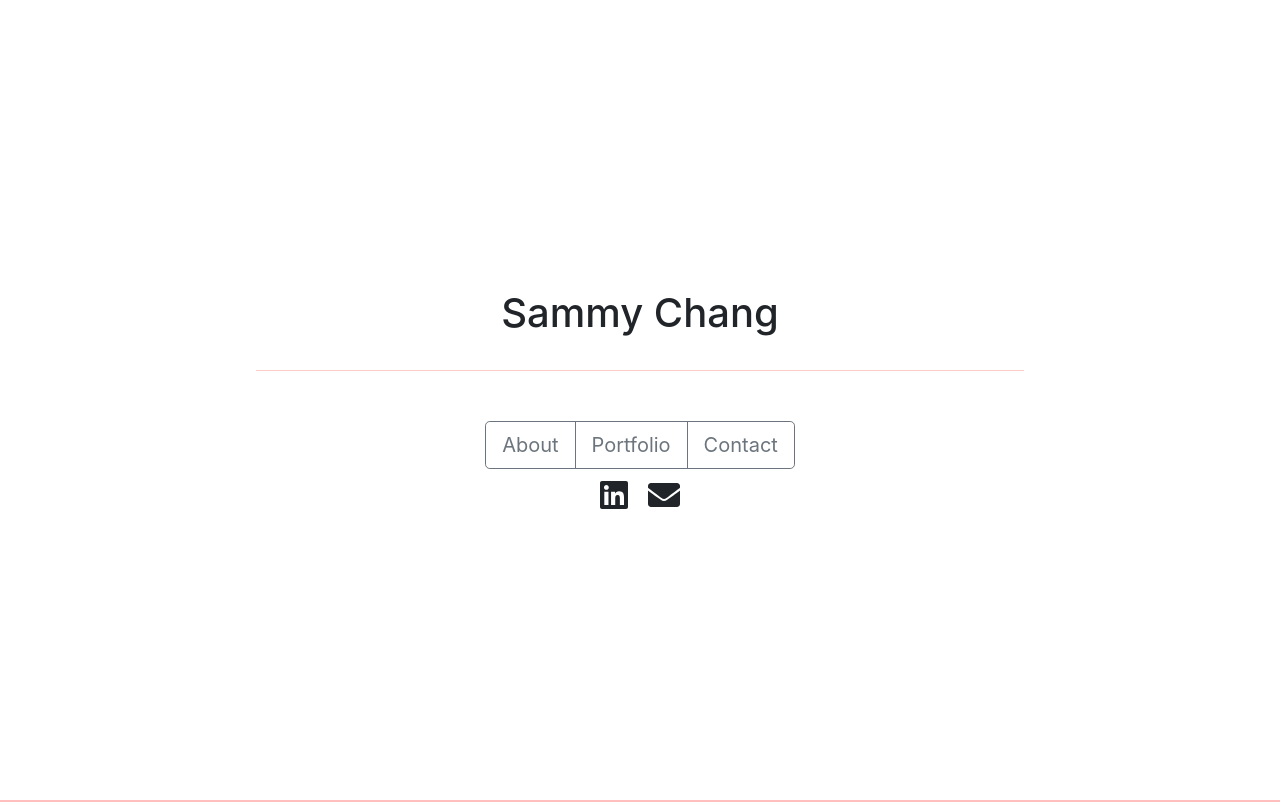
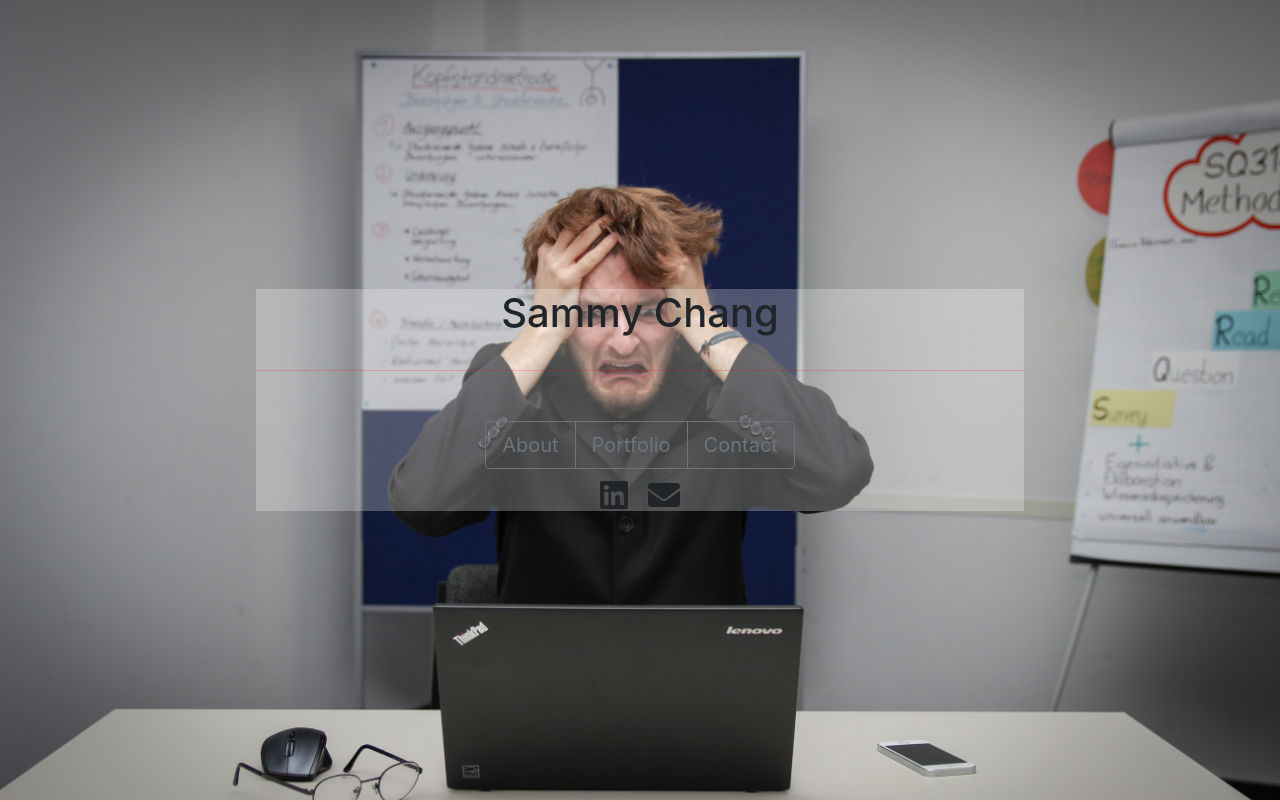
Before and after one commit to schang1146/schang1146.github.io, a React (Create React App) app: page / in a window 1280 px wide. Shown: the top 802 px of the page. Built offline with nearby package versions, Linux system fonts and the light colour scheme.

Commit message:
playing around with header img

```diff
--- a/src/components/Header/Header.scss
+++ b/src/components/Header/Header.scss
@@ -1,5 +1,10 @@
 .header-wrapper {
     height: 100vh;
+
+    // background
+    background-image: url('../../assets/images/header1.jpg');
+    background-repeat: no-repeat;
+    background-size: cover;
 
     // flexbox
     display: flex;
@@ -12,6 +17,9 @@
 .header-wrapper .header-content {
     width: 60%;
     margin: auto auto;
+
+    // background
+    background-color: rgb(255, 255, 255, 0.25);
 
     // flexbox
     display: flex;
```
Also changed, not shown: src/assets/images/header1.jpg (added).
